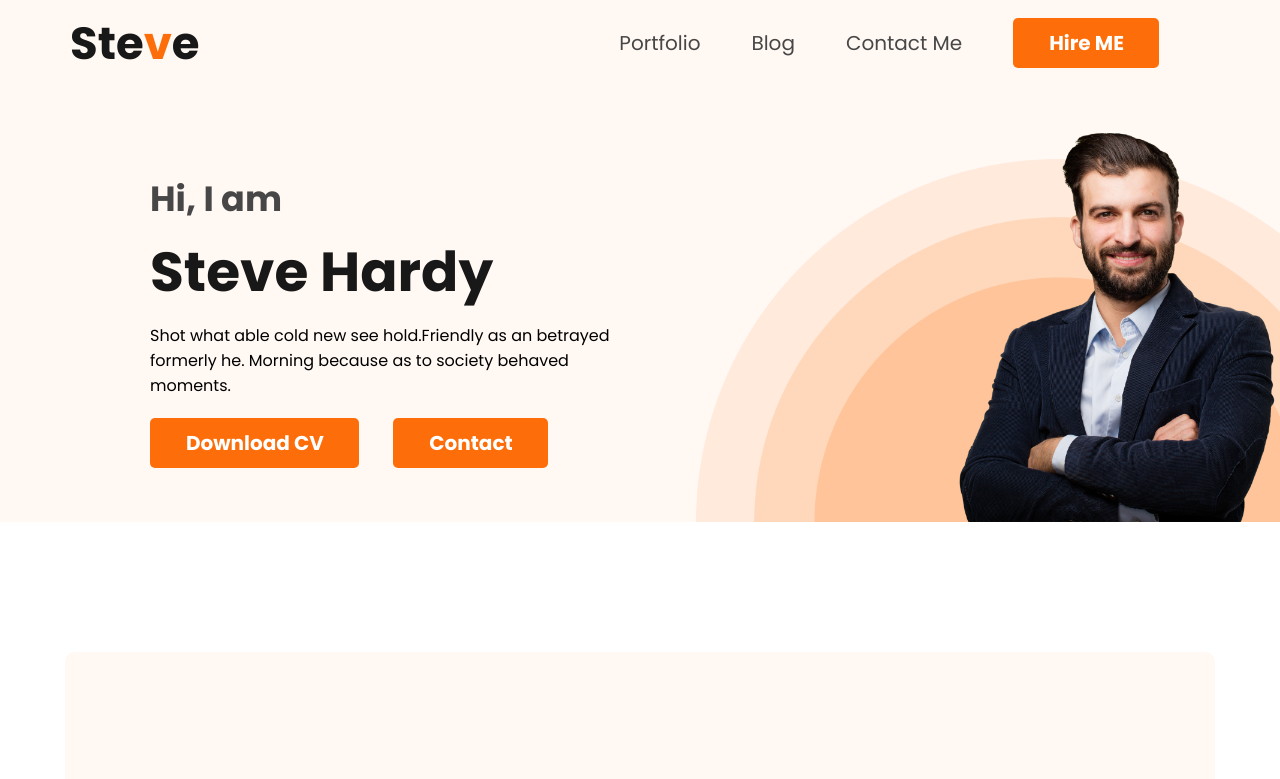
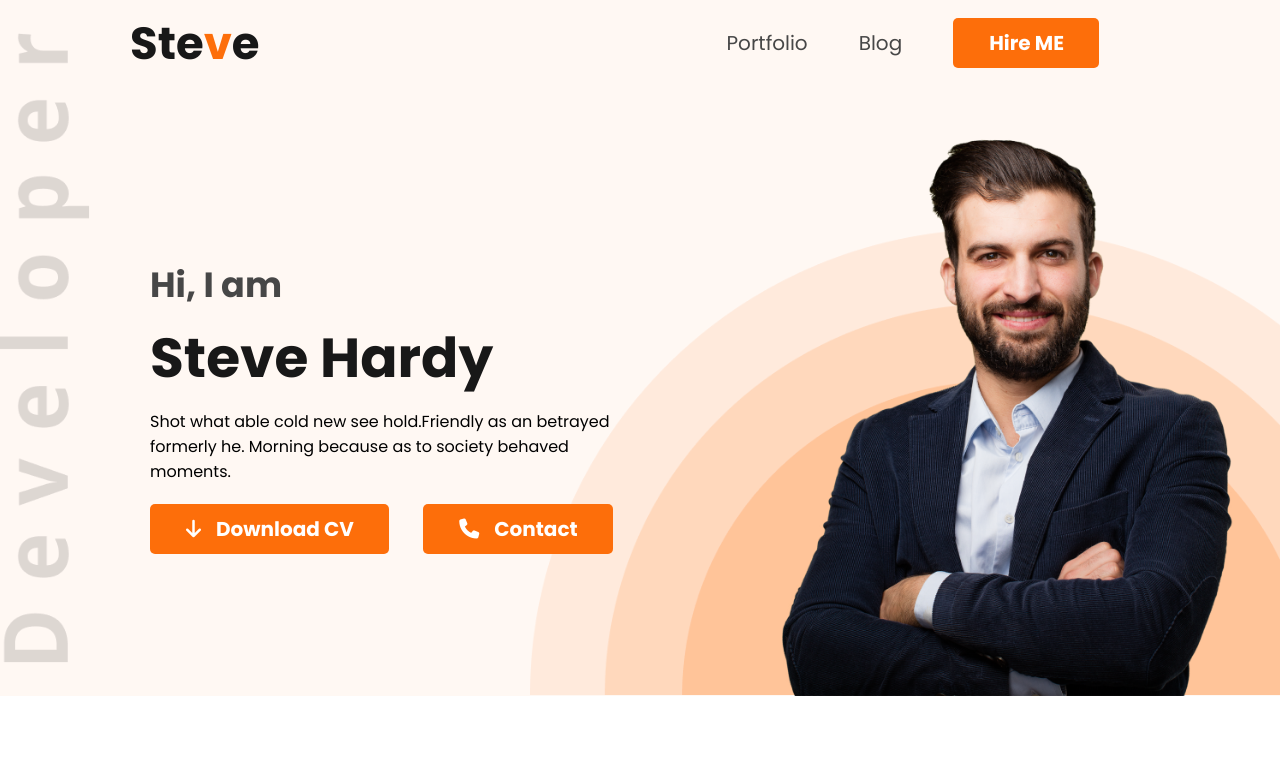
Before and after one commit to abubakar1010/web_developer_portfolio, a plain HTML site: page index.html in a window 1280 px wide. Shown: the top 779 px of the page. Drawn offline with Linux system fonts and the light colour scheme.

Commit message:
added icon and completed full page

```diff
--- a/index.html
+++ b/index.html
@@ -16,6 +16,8 @@
   <link
     href="https://fonts.googleapis.com/css2?family=Open+Sans:wght@400;700;800&family=Poppins:wght@200;300;400;700&display=swap"
     rel="stylesheet" />
+    <!-- here is icons link  -->
+    <script src="https://kit.fontawesome.com/4053c33ec0.js" crossorigin="anonymous"></script>
 </head>
 
 <body>
@@ -25,7 +27,7 @@
       <ul>
         <li><a href="">Portfolio</a></li>
         <li><a href="">Blog</a></li>
-        <li><a href="">Contact Me</a></li>
+
         <li><button class="primary-button">Hire ME</button></li>
       </ul>
     </nav>
@@ -37,8 +39,8 @@
           Shot what able cold new see hold.Friendly as an betrayed formerly
           he. Morning because as to society behaved moments.
         </p>
-        <button class="primary-button btn">Download CV</button>
-        <button class="primary-button">Contact</button>
+        <button class="primary-button btn"><span class="icon-image"><i class="fa-solid fa-arrow-down"></i></span>Download CV</button>
+        <button class="primary-button"><span class="icon-image"><i class="fa-solid fa-phone"></i></span>Contact</button>
       </div>
       <img class="banner-image" src="images/hardy.png" alt="" />
     </div>
@@ -203,7 +205,7 @@
         </div>
       </div>
       <div class="download-cv">
-        <button class="primary-button resume-button">Download-CV</button>
+        <button class="primary-button resume-button"><span class="icon-image"><i class="fa-solid fa-arrow-down"></i></span>Download-CV</button>
       </div>
     </section>
   </main>
--- a/styles/style.css
+++ b/styles/style.css
@@ -45,7 +45,7 @@ nav {
   display: flex;
   justify-content: space-between;
   align-items: center;
-  margin: 0 70px;
+  margin: 0 130px;
 }
 
 .nav-title {
@@ -81,10 +81,11 @@ nav a {
   background-color: var(--header-background-color);
   /* width: 100%;
     height: 837px; */
-  background-image: url("../images/header_bg.png");
+  background-image: url("../images/header_bg.png"), url('../images/developer.png');
   background-repeat: no-repeat;
-  background-position: bottom right;
-  background-size: 584px;
+  background-position: bottom right, center left;
+  background-size: 750px auto , 90px 630px;
+
 }
 
 .banner {
@@ -97,7 +98,8 @@ nav a {
   max-width: 500px;
 }
 .banner .banner-image {
-  width: 350px;
+  width: 500px;
+  padding-right: 40px;
 }
 .banner-intro {
   font-size: 35px;
@@ -251,3 +253,7 @@ footer{
   margin-right: 15px;
   margin-top: 30px;
 }
+
+.icon-image{
+  margin-right: 15px;
+}
```
